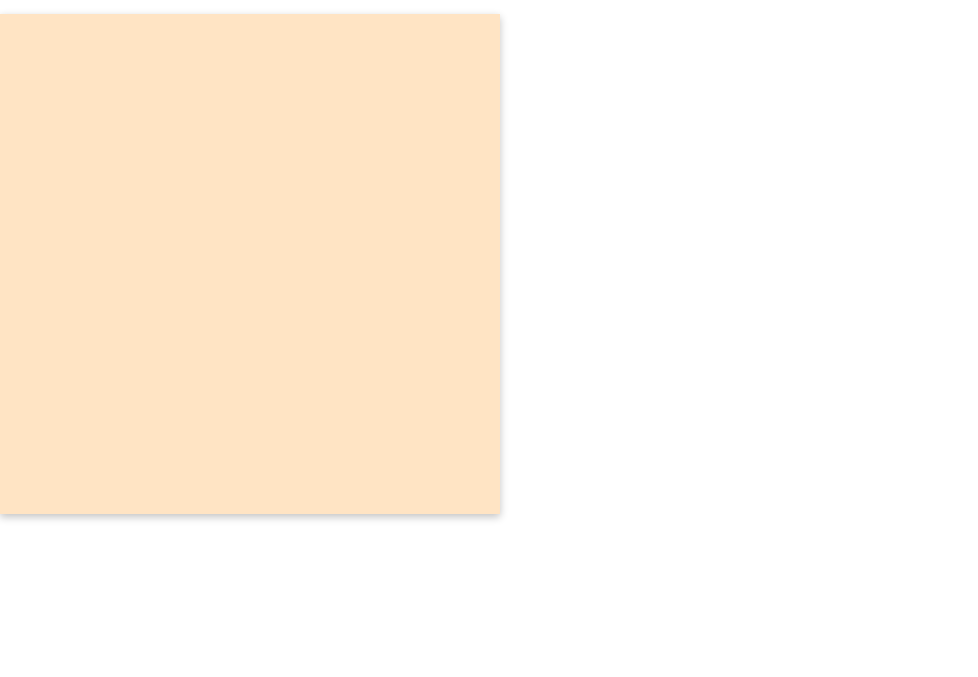
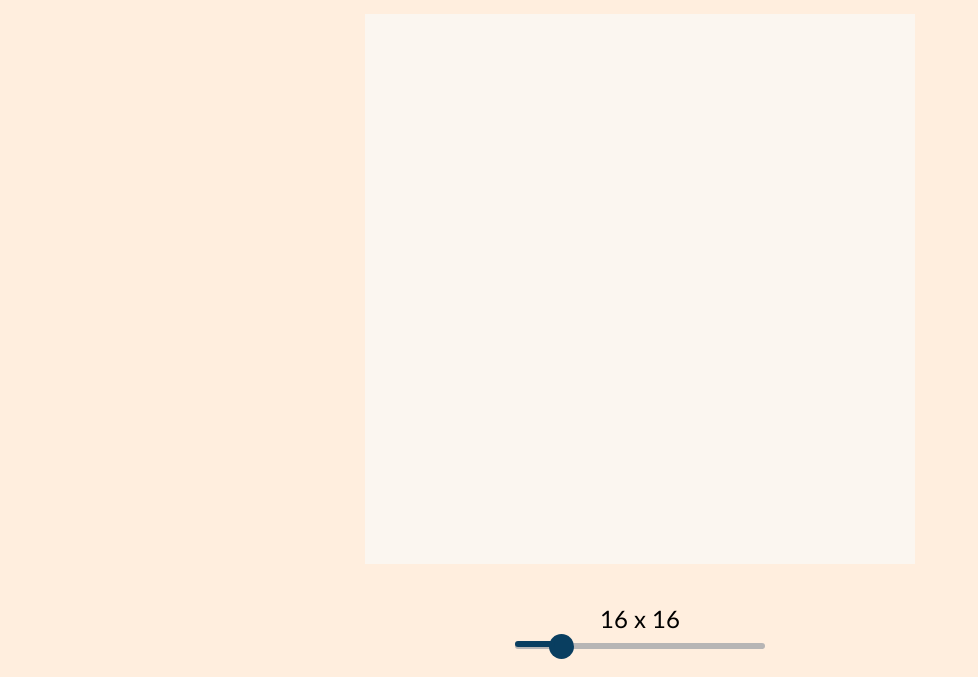
Before and after one commit to derekx24/Etch-a-Sketch, a plain HTML site: page index.html in a window 1280 px wide. Shown: the part 123-800 px from the top of the page, without its empty margins (0-978 px from the left). Drawn offline with Linux system fonts and the light colour scheme.

Commit message:
add slider to choose pixel size

```diff
--- a/index.html
+++ b/index.html
@@ -11,8 +11,11 @@
     <div class="header">
         <h1>Etch-A-Sketch</h1>
     </div>
-    <div id="grid" class="grid">
-
+    <div id="grid" class="grid"></div>
+    <div class="slider-container">
+        <div id="value">16 x 16</div>
+        <div id="position"></div>
+        <input class="size-slider" id="size-slider" type="range" value="16" min="1" max="100" />
     </div>
 
     <script src="script.js"></script>
--- a/script.js
+++ b/script.js
@@ -1,17 +1,42 @@
-function createGrid () {
-    grid.style.gridTemplateRows = `repeat(16, 1fr)`;
-    grid.style.gridTemplateColumns = `repeat(16, 1fr)`;
+let GRID_SIZE = 16;
 
-    for(let i = 0; i < 256; i++) {
+const grid = document.getElementById('grid');
+const slider = document.getElementById('size-slider');
+const value = document.getElementById('value');
+const position = document.getElementById('position');
+
+slider.onchange = (e) => updateSize(e.target.value);
+slider.onmousemove = (e) => updateValue(e.target.value);
+
+function reloadGrid() {
+    grid.innerHTML = '';
+    createGrid(GRID_SIZE);
+}
+
+function updateSize(v) {
+    GRID_SIZE = v;
+    reloadGrid();
+}
+
+function updateValue(v) {
+    position.style.width = `${v}%`;
+    value.innerHTML = `${v} x ${v}`
+}
+
+function createGrid (v) {
+    grid.style.gridTemplateRows = `repeat(${v}), 1fr)`;
+    grid.style.gridTemplateColumns = `repeat(${v}, 1fr)`;
+
+    for(let i = 0; i < v*v; i++) {
         const gridElement = document.createElement('div');
         gridElement.classList.add("grid-element");
         gridElement.addEventListener('mouseover', changeColor = (e) => {
-            e.target.style.backgroundColor = '#ffffff';
+            e.target.style.backgroundColor = `#000000`;
         });
         grid.appendChild(gridElement);
     }
 }
 
 window.onload = () => {
-    createGrid();
+    createGrid(GRID_SIZE);
 }
--- a/styles.css
+++ b/styles.css
@@ -2,6 +2,13 @@
     margin: 0px;
     padding: 0px;
     font-family: optima, sans-serif;
+    background-color: rgb(255, 238, 222);
+}
+
+body {
+    display: flex;
+    flex-direction: column;
+    align-items: center;
 }
 
 .header {
@@ -12,12 +19,53 @@
 
 .grid {
     display: grid;
-    width: 500px;
-    height: 500px;
-    background-color: var(--secondary-light);
-    box-shadow: rgba(0, 0, 0, 0.24) 0px 3px 8px;
+    width: 550px;
+    height: 550px;
+    margin-bottom: 30px;
 }
 
 .grid-element {
-    background-color: bisque;
+    background-color: rgb(251, 246, 240);
 }
+
+.slider-container {
+    display: flex;
+    flex-direction: column;
+    width: 250px;
+    align-items: center;
+    position: relative;
+}
+
+#value {
+    font-size: 24px;
+    margin:10px;
+}
+
+.size-slider {
+    -webkit-appearance: none;
+    appearance: none;
+    width: 250px;
+    height: 6px;
+    background: #b7b5b5;
+    border-radius: 5px;
+}
+
+.size-slider::-webkit-slider-thumb {
+    -webkit-appearance: none;
+    appearance: none;
+    width: 25px;
+    height: 25px;
+    border-radius: 50%;
+    background: #093e60;
+    cursor: pointer;
+}
+
+#position {
+    width: 16%;
+    height: 6px;
+    background-color: #093e60;
+    border-radius: 5px;
+    position: absolute;
+    top: 47px;
+    left: 0px;
+}
```
